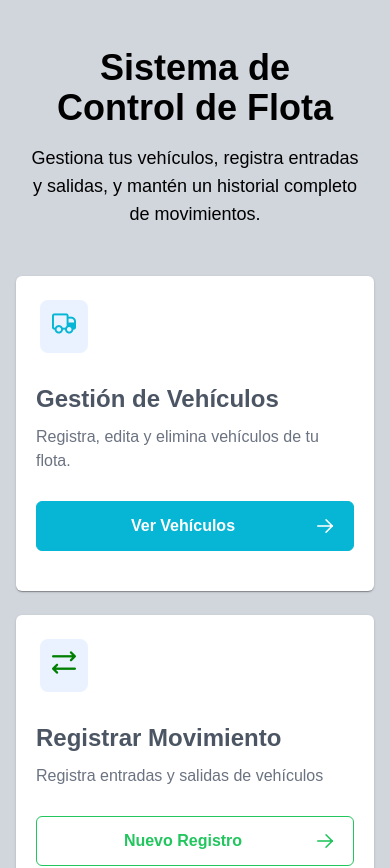
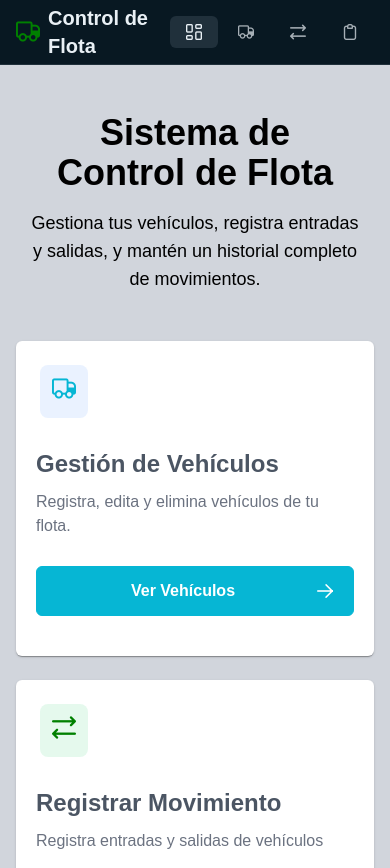
Before and after one commit to Carlosesg982/frontend, a Next.js app: page / in a window 390 px wide. Shown: the top 868 px of the page. Built offline with nearby package versions, Linux system fonts and the light colour scheme; a web font is replaced by a local one.

Commit message:
feat: button color and style correction

```diff
--- a/app/globals.css
+++ b/app/globals.css
@@ -4,11 +4,27 @@
 :root {
   --background: #ffffff;
   --foreground: #171717;
+  --sidebar: #081822;
+  --sidebar-foreground: #e9f0f5;
+  --sidebar-primary: #008f4a;
+  --sidebar-primary-foreground: oklch(0.99 0 0);
+  --sidebar-accent: oklch(0.3 0.03 240);
+  --sidebar-accent-foreground: oklch(0.95 0.01 240);
+  --sidebar-border: oklch(0.3 0.03 240);
+  --sidebar-ring: oklch(0.45 0.15 240);
 }
 
 @theme inline {
   --color-background: var(--background);
   --color-foreground: var(--foreground);
+  --color-sidebar: var(--sidebar);
+  --color-sidebar-foreground: var(--sidebar-foreground);
+  --color-sidebar-primary: var(--sidebar-primary);
+  --color-sidebar-primary-foreground: var(--sidebar-primary-foreground);
+  --color-sidebar-accent: var(--sidebar-accent);
+  --color-sidebar-accent-foreground: var(--sidebar-accent-foreground);
+  --color-sidebar-border: var(--sidebar-border);
+  --color-sidebar-ring: var(--sidebar-ring);
   --font-sans: var(--font-geist-sans);
   --font-mono: var(--font-geist-mono);
 }
--- a/app/layout.tsx
+++ b/app/layout.tsx
@@ -4,6 +4,7 @@ import "./globals.css";
 import "primereact/resources/themes/lara-light-cyan/theme.css";
 import "primereact/resources/primereact.min.css";
 import "primeicons/primeicons.css";
+import Footer from "./layout/footer";
 
 const geistSans = Geist({
   variable: "--font-geist-sans",
@@ -31,6 +32,7 @@ export default function RootLayout({
         className={`${geistSans.variable} ${geistMono.variable} font-sans antialiased`}
       >
         <div className="min-h-screen bg-gray-300 text-black">
+          <Footer />
           <main>{children}</main>
         </div>
       </body>
--- /dev/null
+++ b/app/layout/footer.tsx
@@ -0,0 +1,58 @@
+"use client";
+import Link from "next/link";
+import { usePathname } from "next/navigation";
+const navItems = [
+  { href: "/", label: "Inicio", icon: "pi pi-objects-column" },
+  { href: "/vehiculos", label: "Vehículos", icon: "pi pi-truck" },
+  {
+    href: "/registrar",
+    label: "Registrar E/S",
+    icon: "pi pi-arrow-right-arrow-left",
+  },
+  { href: "/historial", label: "Historial", icon: "pi pi-clipboard" },
+];
+
+const Footer = () => {
+  const pathname = usePathname();
+
+  return (
+    <nav className="bg-sidebar text-sidebar-foreground border-b border-sidebar-border">
+      <div className="max-w-7xl mx-auto px-4 sm:px-6 lg:px-8">
+        <div className="flex items-center justify-between h-16">
+          <div className="flex items-center gap-2">
+            <i
+              className="pi pi-truck"
+              style={{ color: "green", fontSize: "1.5rem" }}
+            ></i>
+            <span className="text-xl font-semibold">Control de Flota</span>
+          </div>
+          <div className="flex items-center gap-1">
+            {navItems.map((item) => {
+              const Icon = item.icon;
+              const isActive = pathname === item.href;
+              return (
+                <Link
+                  key={item.href}
+                  href={item.href}
+                  className={`
+                    flex items-center gap-2 px-4 py-2 rounded-md text-sm font-medium transition-colors
+                    ${
+                      isActive
+                        ? "bg-sidebar-accent text-sidebar-accent-foreground"
+                        : "text-sidebar-foreground/70 hover:bg-sidebar-accent/50 hover:text-sidebar-foreground"
+                    }
+                  `}
+                >
+                  <i className={Icon}></i>
+                  <span className="hidden sm:inline">{item.label}</span>
+                </Link>
+              );
+            })}
+          </div>
+        </div>
+      </div>
+    </nav>
+  );
+};
+
+export default Footer;
--- a/app/page.tsx
+++ b/app/page.tsx
@@ -13,7 +13,7 @@ export default function Home() {
   );
 
   const header2 = (
-    <div className="p-3 bg-blue-500/10 rounded-lg w-fit mb-2 ml-6 mt-6">
+    <div className="p-3 bg-green-500/10 rounded-lg w-fit mb-2 ml-6 mt-6">
       <i
         className="pi pi-arrow-right-arrow-left"
         style={{ color: "green", fontSize: "1.5rem" }}
```
